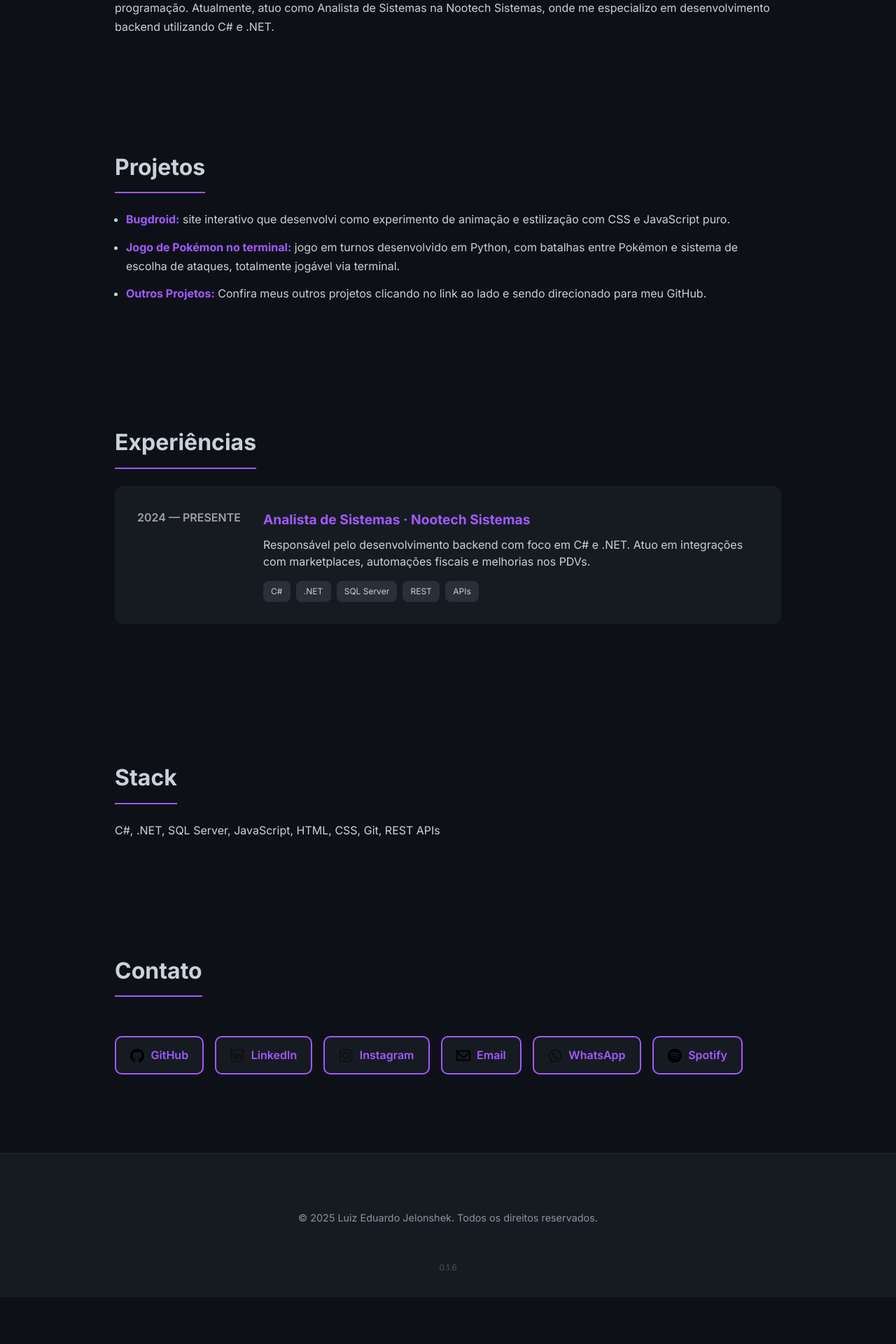
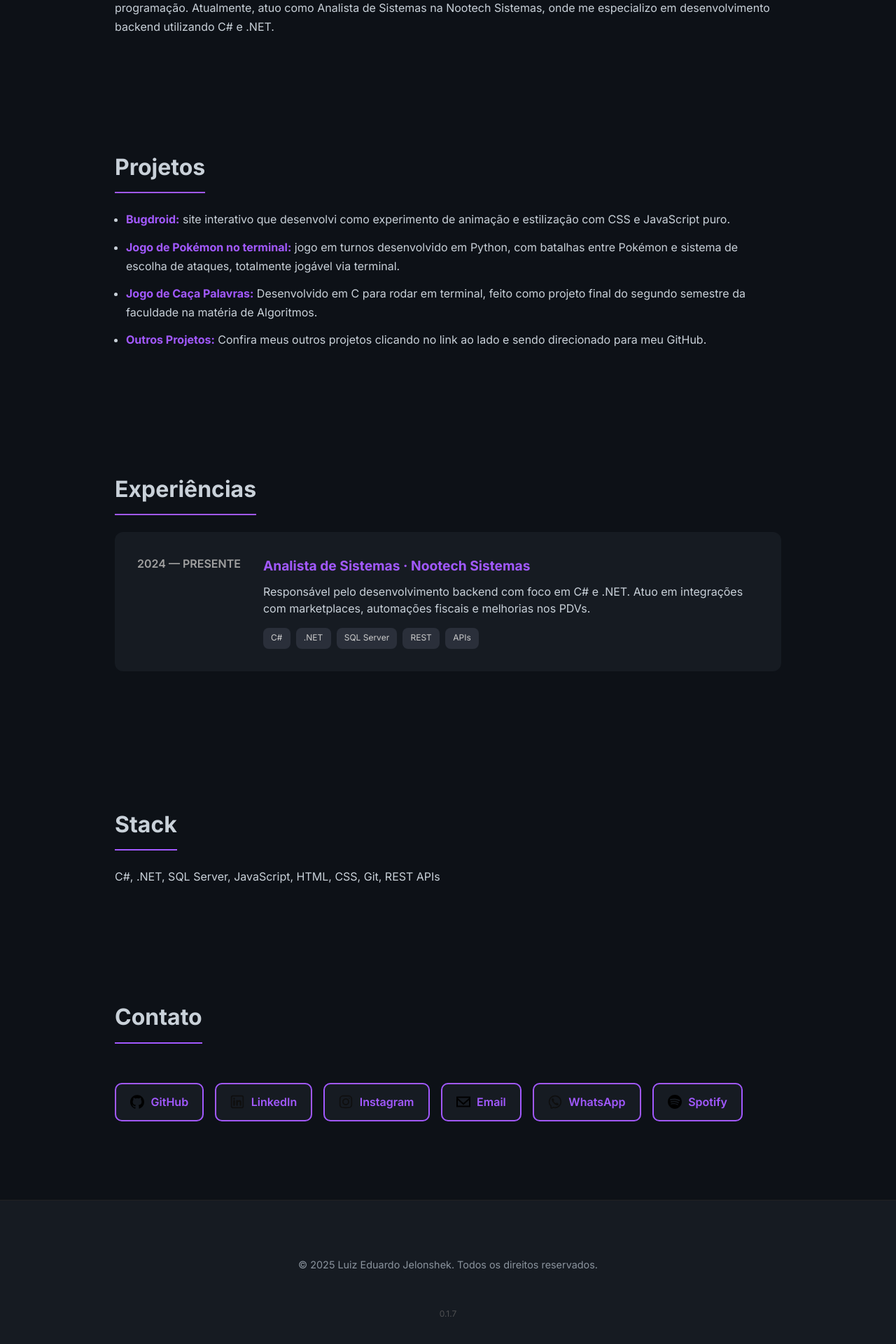
Before and after one commit to SonyBlackk/meu-website, a Next.js app: page / in a window 1280 px wide. Shown: the part 716-2636 px from the top of the page at 70% size. Before the commit the page ends 2569 px from the top, so only its background shows below. Built offline with nearby package versions, Linux system fonts and the light colour scheme.

Commit message:
0.1.6 - Adicionado aos projetos o codigo do caça palavra

```diff
--- a/package.json
+++ b/package.json
@@ -1,6 +1,6 @@
 {
   "name": "meu-website",
-  "version": "0.1.5",
+  "version": "0.1.6",
   "private": true,
   "scripts": {
     "dev": "next dev",
--- a/pages/index.js
+++ b/pages/index.js
@@ -54,6 +54,9 @@ export default function Home() {
                 <strong><a href="https://github.com/SonyBlackk/pokemon-game" target="_blank">Jogo de Pokémon no terminal:</a></strong> jogo em turnos desenvolvido em Python, com batalhas entre Pokémon e sistema de escolha de ataques, totalmente jogável via terminal.
               </li>
               <li>
+                <strong><a href="https://github.com/SonyBlackk/caca-palavras-c" target="_blank">Jogo de Caça Palavras:</a></strong> Desenvolvido em C para rodar em terminal, feito como projeto final do segundo semestre da faculdade na matéria de Algoritmos.
+              </li>
+              <li>
                 <strong><a href="https://github.com/SonyBlackk" target="_blank">Outros Projetos:</a></strong> Confira meus outros projetos clicando no link ao lado e sendo direcionado para meu GitHub.
               </li>
             </ul>
@@ -70,7 +73,8 @@ export default function Home() {
                   <a href="https://nootech.com.br" target="_blank" rel="noreferrer">
                     Analista de Sistemas · Nootech Sistemas
                   </a>
-                </h3>                <p>
+                </h3>
+                <p>
                   Responsável pelo desenvolvimento backend com foco em C# e .NET.
                   Atuo em integrações com marketplaces, automações fiscais e melhorias nos PDVs.
                 </p>
@@ -151,7 +155,7 @@ export default function Home() {
           <div className="container">
             <p>&copy; 2025 Luiz Eduardo Jelonshek. Todos os direitos reservados.</p>
           </div>
-          <div className="versao-site">0.1.6</div>
+          <div className="versao-site">0.1.7</div>
         </footer>
       </>
   );
```
